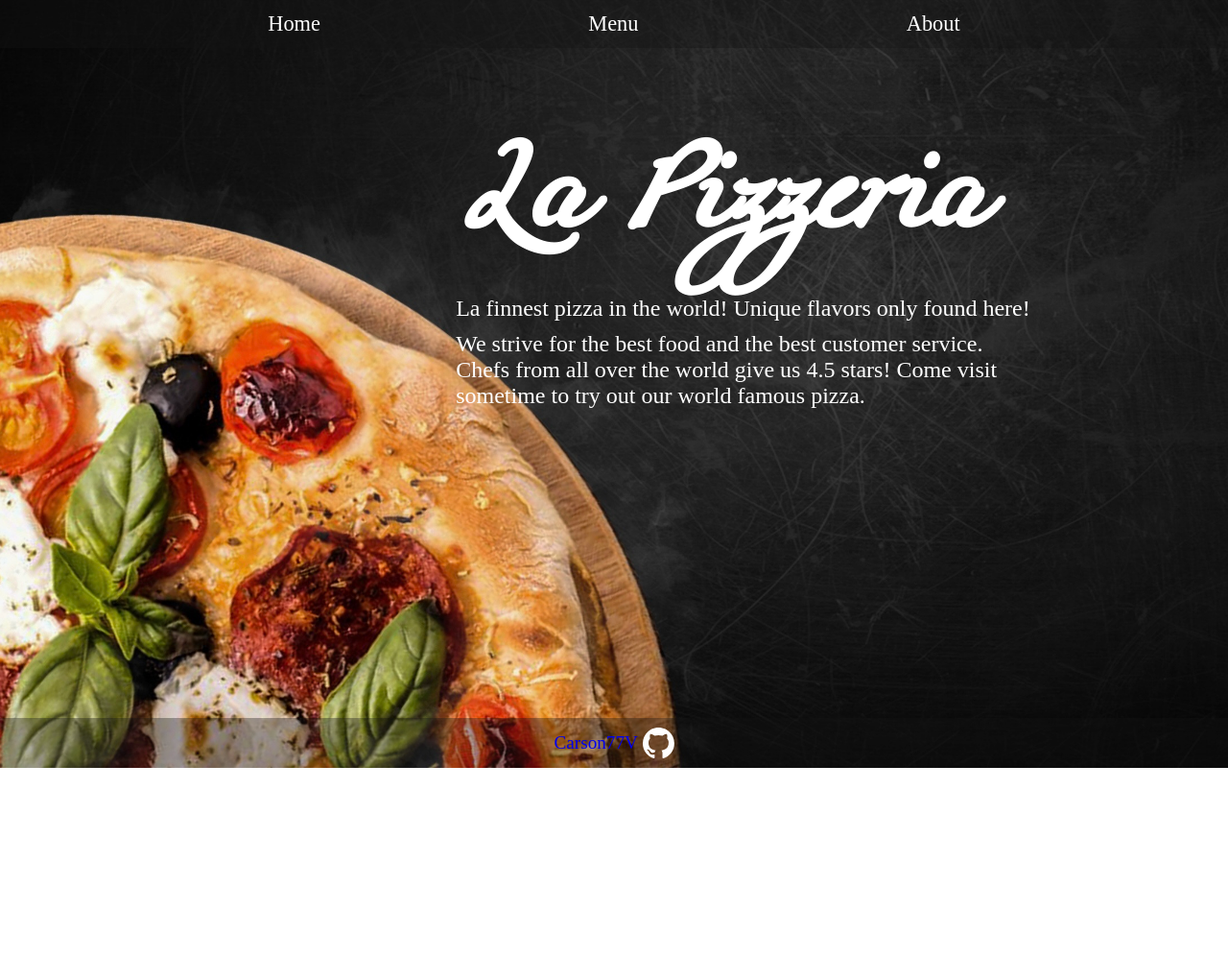
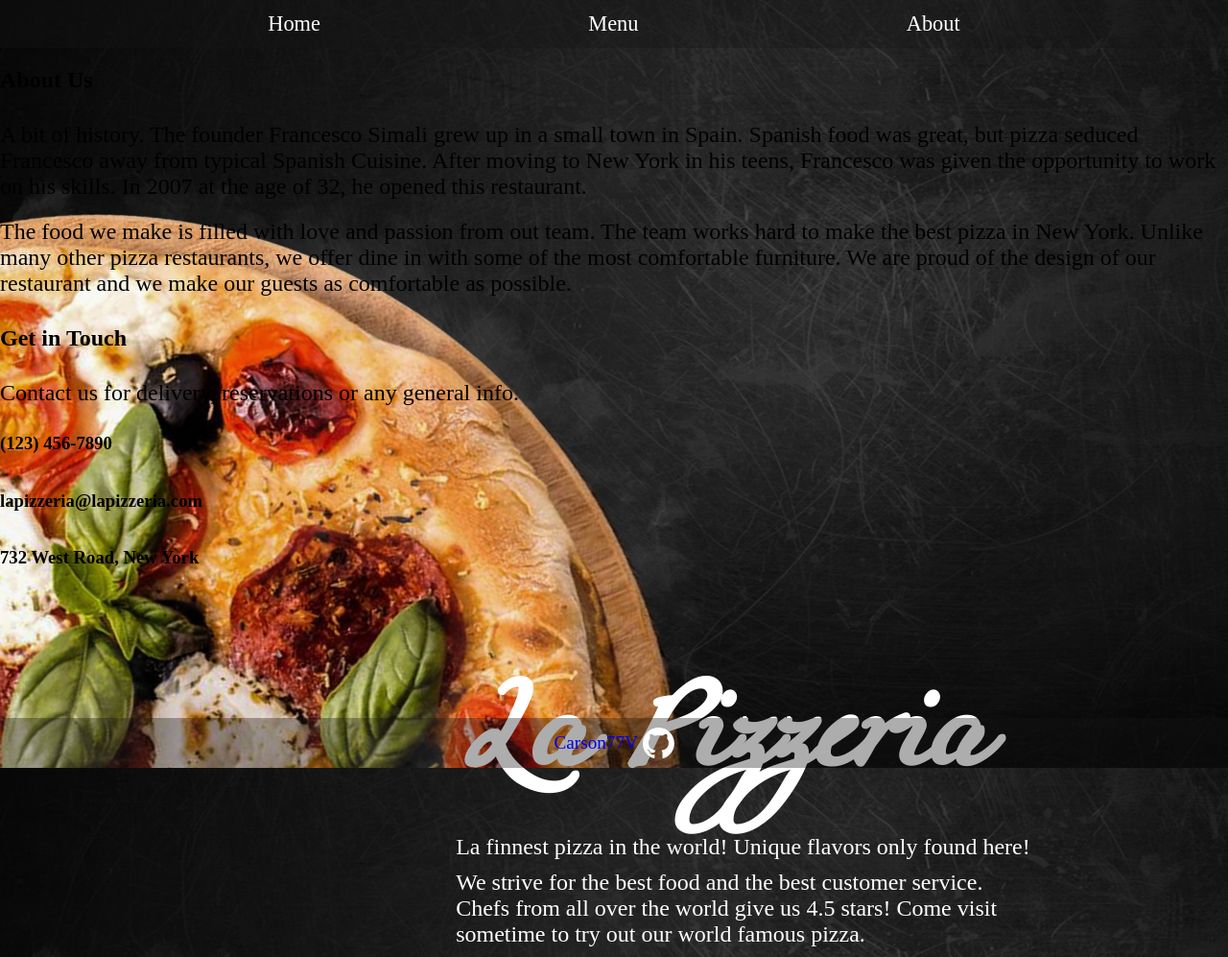
Before and after one commit to Carson77V/restaurant-page-odin-project, a website built with webpack: page dist/index.html in a window 1280 px wide. Shown: the whole page at 96% size. Before the commit the page ends 800 px from the top, so only its background shows below. Built offline with nearby package versions, Linux system fonts and the light colour scheme.

Commit message:
Add mock about page in html and comment css
Add comments to css for better organizatin and search

```diff
--- a/dist/index.html
+++ b/dist/index.html
@@ -4,7 +4,7 @@
   <meta charset="UTF-8">
   <meta http-equiv="X-UA-Compatible" content="IE=edge">
   <meta name="viewport" content="width=device-width, initial-scale=1.0">
-  <script src="main.js" defer></script>
+  <!--<script src="main.js" defer></script>-->
   <link rel="stylesheet" href="style.css">
   <title>Restaurant Page</title>
 </head>
@@ -18,7 +18,28 @@
   </header>
 
   <div id="content">
-
+    <div class="about-box">
+      <div>
+        <h2>About Us</h2>
+        <p>A bit of history. The founder Francesco Simali grew up in a small town in Spain.
+          Spanish food was great, but pizza seduced Francesco away from typical Spanish Cuisine.
+          After moving to New York in his teens, Francesco was given the opportunity to work on
+          his skills. In 2007 at the age of 32, he opened this restaurant.
+        </p>
+        <p>The food we make is filled with love and passion from out team. The team works hard
+          to make the best pizza in New York. Unlike many other pizza restaurants, we offer dine in
+          with some of the most comfortable furniture. We are proud of the design of our restaurant
+          and we make our guests as comfortable as possible.
+        </p>
+      </div>
+      <div>
+        <h2>Get in Touch</h2>
+        <p>Contact us for delivery, reservations or any general info.</p>
+        <h3>(123) 456-7890</h3>
+        <h3>lapizzeria@lapizzeria.com</h3>
+        <h3>732 West Road, New York</h3>
+      </div>
+    </div>
   </div>
 
   <footer>
--- a/dist/style.css
+++ b/dist/style.css
@@ -6,6 +6,8 @@
     font-family: Miama;
     src: url(fonts/Miama.ttf);
 }
+
+/*body and header styles*/
 
 body {
     background: no-repeat url(./images/pizza-background.jpg);
@@ -25,6 +27,8 @@ ul {
     font-size: 1.4rem;
     background-color: var(--header-footer-color);
 }
+
+/*Homepage styles*/
 
 h1 {
     font-size: 12rem;
@@ -46,6 +50,22 @@ p {
     color: white;
     max-width: 600px;
 }
+
+/*Menu page styles*/
+
+/*About page styles*/
+
+.about-box {
+    display: flex;
+    flex-wrap: wrap;
+}
+
+.about-box > div {
+    display: flex;
+    flex-direction: column;
+}
+
+/*all styles for the footer below here*/
 
 footer {
     position: absolute;
```
